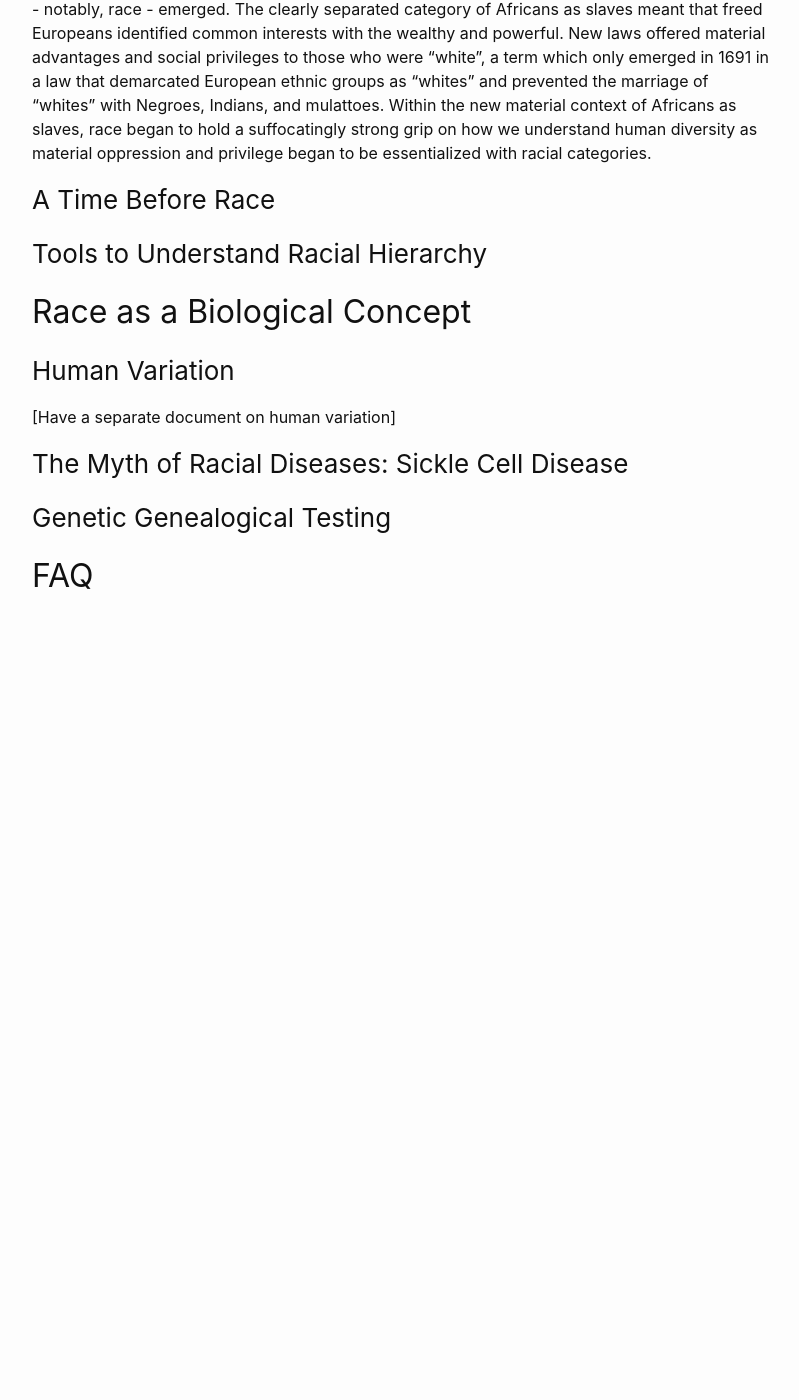
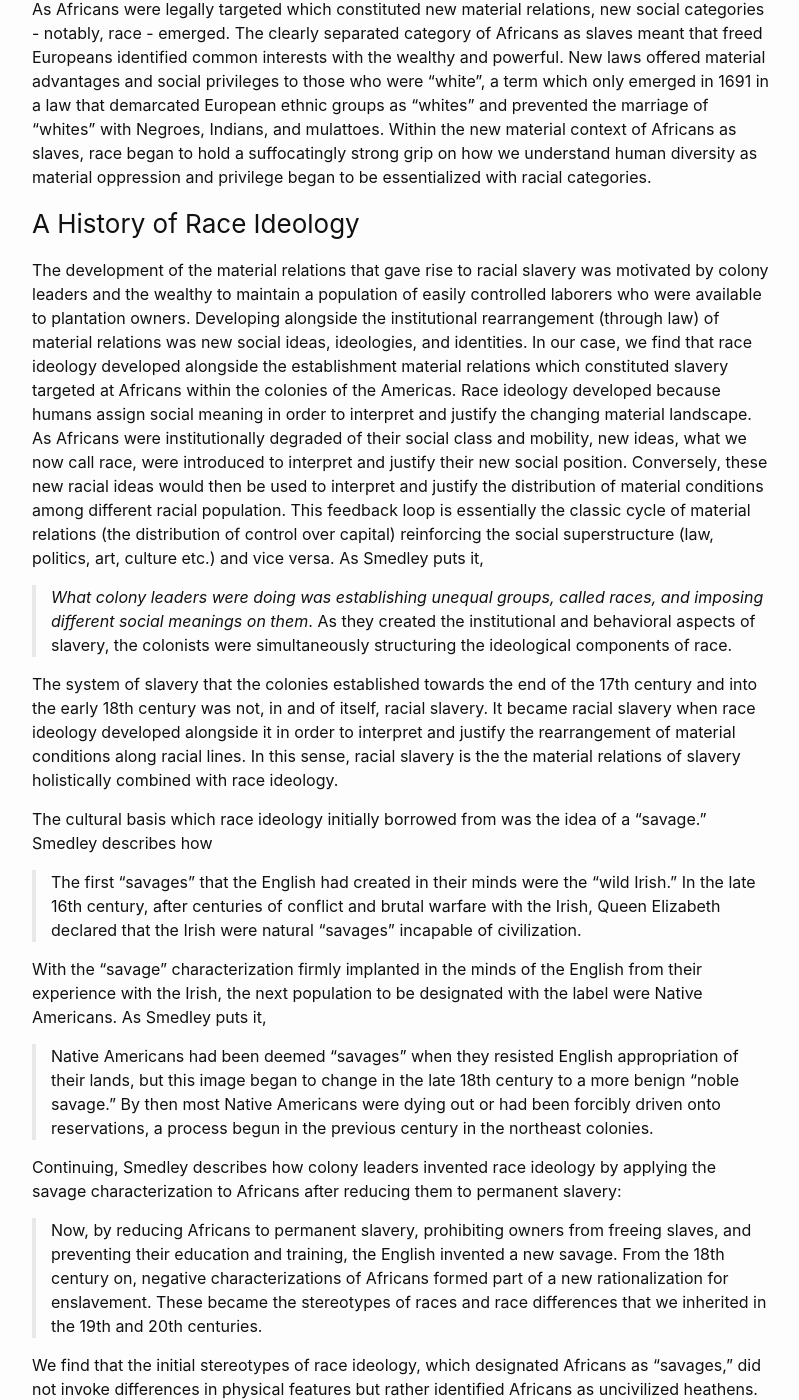
Before and after one commit to ecooecoo/ecooecoo.github.io, a Jekyll site: the page built from _posts/2021-06-02-on-race.markdown, in a window 1280 px wide and 1400 px high, scrolled down 5308 px. Shown: the whole window, without its empty margins (238-1037 px from the left). Built offline with Jekyll 4.4.1, drawn with Linux system fonts in a browser that asks for light colours; before the commit the page ends 5968 px from its top, so only the background shows below that; some of the changed text lies outside the part shown.

Commit message:
update on race blog

```diff
--- a/_posts/2021-06-02-on-race.markdown
+++ b/_posts/2021-06-02-on-race.markdown
@@ -12,10 +12,11 @@ categories:
 	- 2\.1\. The Origin of Race
 		- 2\.1\.1\. A Relatively Recent Invention
 		- 2\.1\.2\. Western European Imperialism and Colonial Expansion in the Americas
-		- 2\.1\.3\. Establishing Racial Slavery
+		- 2\.1\.3\. From Slavery to Racial Slavery
 		- 2\.1\.4\. The Emergence of Race
-	- 2\.2\. A Time Before Race
-	- 2\.3\. Racial Hierarchy
+	- 2\.2\. A History of Race Ideology
+	- 2\.3\. A Time Before Race
+	- 2\.4\. Tools to Understand Racial Hierarchy
 - 3\. Race as a Biological Concept
 	- 3\.1\. Human Variation
 	- 3\.2\. The Myth of Racial Diseases: Sickle Cell Disease
@@ -67,7 +68,7 @@ The social, economic, and political situation of the mid 17th century would set
 The most famous rebellion occurred in 1676 where Nathaniel Bacon led an uprising of thousands of poor workers, composed of an alliance between European indentured servants and Africans, to advance their class interests and to confront the corruption of colony leaders. As Smedley explains,
 > Led by Nathaniel Bacon, this uprising of thousands of poor workers in Virginia was the first major threat to social stability. The rebellion dissipated after Bacon’s death, but British royal commissioners sent out to suppress the uprising realized the population at large had supported the rebellion and were “sullen and obstinate.” On one occasion they faced a dissatisfied “rabble” of “400 African and 600 or 700 European bond laborers, chiefly Irish” (Allen 1994:218).
 
-#### 2.1.3. Establishing Racial Slavery
+#### 2.1.3. From Slavery to Racial Slavery
 
 The state of social discontent by the end of the 17th century, which culminated in Bacon's Rebellion, scared colony leaders and the wealthy and motivated them to seek new ways to protect their class interests and power. As described by Smedley, "The colony leaders soon recognized the need for a strategy to prevent such occurrences in the future and to ensure that a sufficient number of easily controlled laborers were made available to plantation owners."
 
@@ -94,6 +95,32 @@ To summarize, race is not just an abstract idea. Echoing the the analysis of rac
 
 As Africans were legally targeted which constituted new material relations, new social categories - notably, race - emerged. The clearly separated category of Africans as slaves meant that freed Europeans identified common interests with the wealthy and powerful. New laws offered material advantages and social privileges to those who were "white", a term which only emerged in 1691 in a law that demarcated European ethnic groups as "whites" and prevented the marriage of "whites" with Negroes, Indians, and mulattoes. Within the new material context of Africans as slaves, race began to hold a suffocatingly strong grip on how we understand human diversity as material oppression and privilege began to be essentialized with racial categories.
 
+### A History of Race Ideology
+
+The development of the material relations that gave rise to racial slavery was motivated by colony leaders and the wealthy to maintain a population of easily controlled laborers who were available to plantation owners. Developing alongside the institutional rearrangement (through law) of material relations was new social ideas, ideologies, and identities. In our case, we find that race ideology developed alongside the establishment material relations which constituted slavery targeted at Africans within the colonies of the Americas. Race ideology developed because humans assign social meaning in order to interpret and justify the changing material landscape. As Africans were institutionally degraded of their social class and mobility, new ideas, what we now call race, were introduced to interpret and justify their new social position. Conversely, these new racial ideas would then be used to interpret and justify the distribution of material conditions among different racial population. This feedback loop is essentially the classic cycle of material relations (the distribution of control over capital) reinforcing the social superstructure (law, politics, art, culture etc.) and vice versa. As Smedley puts it,
+> *What colony leaders were doing was establishing unequal groups, called races, and imposing different social meanings on them*. As they created the institutional and behavioral aspects of slavery, the colonists were simultaneously structuring the ideological components of race.
+
+The system of slavery that the colonies established towards the end of the 17th century and into the early 18th century was not, in and of itself, racial slavery. It became racial slavery when race ideology developed alongside it in order to interpret and justify the rearrangement of material conditions along racial lines. In this sense, racial slavery is the the material relations of slavery holistically combined with race ideology.
+
+The cultural basis which race ideology initially borrowed from was the idea of a "savage." Smedley describes how
+> The first “savages” that the English had created in their minds were the “wild Irish.” In the late 16th century, after centuries of conflict and brutal warfare with the Irish, Queen Elizabeth declared that the Irish were natural “savages” incapable of civilization.
+
+With the "savage" characterization firmly implanted in the minds of the English from their experience with the Irish, the next population to be designated with the label were Native Americans. As Smedley puts it,
+> Native Americans had been deemed “savages” when they resisted English appropriation of their lands, but this image began to change in the late 18th century to a more benign “noble savage.” By then most Native Americans were dying out or had been forcibly driven onto reservations, a process begun in the previous century in the northeast colonies.
+
+Continuing, Smedley describes how colony leaders invented race ideology by applying the savage characterization to Africans after reducing them to permanent slavery:
+> Now, by reducing Africans to permanent slavery, prohibiting owners from freeing slaves, and preventing their education and training, the English invented a new savage. From the 18th century on, negative characterizations of Africans formed part of a new rationalization for enslavement. These became the stereotypes of races and race differences that we inherited in the 19th and 20th centuries.
+
+We find that the initial stereotypes of race ideology, which designated Africans as "savages," did not invoke differences in physical features but rather identified Africans as uncivilized heathens. Defenders of slavery, however, continued to develop race ideology by incorporating physical and behavioral aspects into it:
+> The defenders of slavery exaggerated human group differences and developed an ideology about these differences that dehumanized “the Negro” and demoted him in popular eyes to a status closer to the apes, placing the onus of slavery on its victims. . . .
+>
+> Race ideology was based in a belief in the existence of separate, distinct, and exclusive groups that were made unequal by God or nature. African Americans, the most inferior, were at the bottom of the hierarchy, European whites (some of them) were at the top. Each race was thought to have distinct physical and behavioral traits. Thus, we have the continuing stereotype of African Americans as lacking in intelligence, lazy, overly sexed, loud, irrational, musical, emotional, and superstitious. Finally, it was believed that these race differences were inherited and immutable; thus, they could not be transformed or transcended (see Smedley 2007).
+
+We find that in the course of race ideology development, defenders of slavery were looking for any physical and social difference between Africans and other populations. These differences would be tied into a social narrative that was used to justify the social positions of Africans as slaves. Over the course of this development, both physical and behavioral traits would end up being essentialized to race and become considered as inherited and immutable.
+
+By 1865, the Civil War had ended slavery but did not end race, which continued to mark social status and be used as a lens to interpret and understand human diversity. Smedley describes how
+> After the Civil War, white Americans had been so deeply conditioned to the beliefs in the inferiority of the low-status races (blacks and Indians) that they could not accept them as equal citizens. They made enormous efforts to keep them separate and inferior and were largely successful as the statistics regarding the well-being and social and economic status of blacks and Indians demonstrate even today (Jones 2009; Macartney 2011).
+
 ### A Time Before Race
 
 ### Tools to Understand Racial Hierarchy
```
Also changed, not shown: other parts of _posts/2021-06-02-on-race.markdown (+1 -1 lines).
